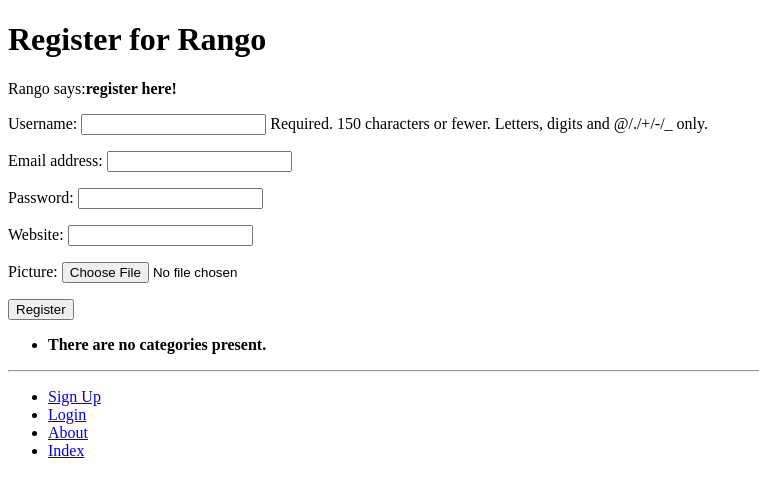
After one commit to coldmoon6261/django_learning, a Django app: page /rango/register/ in a window 1280 px wide. The commit adds this page. Shown: the top 497 px of the page, without its empty margins (0-759 px from the left). Run offline with Django 3.2, Linux system fonts and the light colour scheme; data that the repository does not hold is empty.

Commit message:
Chapter9 - 'User Authentication' finished.

```diff
--- a/tango_with_django_project/rango/admin.py
+++ b/tango_with_django_project/rango/admin.py
@@ -1,5 +1,5 @@
 from django.contrib import admin
-from rango.models import Category, Page
+from .models import Category, Page, UserProfile
 
 class PageAdmin(admin.ModelAdmin):
     list_display = ('title', 'category', 'url')
@@ -9,3 +9,4 @@
 # Register your models here.
 admin.site.register(Category, CategoryAdmin)
 admin.site.register(Page, PageAdmin)
+admin.site.register(UserProfile)
--- a/tango_with_django_project/rango/forms.py
+++ b/tango_with_django_project/rango/forms.py
@@ -1,5 +1,6 @@
 from django import forms
-from .models import Page, Category
+from django.contrib.auth.models import User
+from .models import Page, Category, UserProfile
 
 class CategoryForm(forms.ModelForm):
     name = forms.CharField(max_length=128, help_text="Please enter the category name.")
@@ -26,3 +27,15 @@
     class Meta:
         model = Page
         exclude = ('category',)
+
+class UserForm(forms.ModelForm):
+    password = forms.CharField(widget=forms.PasswordInput())
+
+    class Meta:
+        model = User
+        fields = ('username', 'email', 'password')
+
+class UserProfileForm(forms.ModelForm):
+    class Meta:
+        model = UserProfile
+        fields = ('website', 'picture')
--- a/tango_with_django_project/rango/models.py
+++ b/tango_with_django_project/rango/models.py
@@ -1,5 +1,6 @@
 from django.db import models
 from django.template.defaultfilters import slugify
+from django.contrib.auth.models import User
 
 class Category(models.Model):
     name = models.CharField(max_length=128, unique=True)
@@ -26,4 +27,10 @@
     def __str__(self):
         return self.title
 
-# Create your models here.
+class UserProfile(models.Model):
+    user = models.OneToOneField(User, on_delete=models.CASCADE)
+    website = models.URLField(blank=True)
+    picture = models.ImageField(upload_to='profile_images', blank=True)
+
+    def __str__(self):
+        return self.user.username
--- a/tango_with_django_project/rango/templatetags/rango_template_tags.py
+++ b/tango_with_django_project/rango/templatetags/rango_template_tags.py
@@ -1,5 +1,5 @@
 from django import template
-from rango.models import Category
+from ..models import Category
 
 register = template.Library()
 
--- a/tango_with_django_project/rango/urls.py
+++ b/tango_with_django_project/rango/urls.py
@@ -1,6 +1,6 @@
 from django.urls import path
 from django.urls import include
-from rango import views
+from . import views
 
 app_name = 'rango'
 
@@ -11,5 +11,9 @@
         views.show_category, name ='show_category'),
     path('add_category/', views.add_category, name = 'add_category'),
     path('category/<slug:category_name_slug>/add_page/',
-        views.add_page, name = 'add_page')
+        views.add_page, name = 'add_page'),
+    path('register/', views.register, name = 'register'),
+    path('login/', views.uesr_login, name = 'login'),
+    path('restricted/', views.resricted, name = 'restricted'),
+    path('logout/', views.user_logout, name = 'logout'),
 ]
--- a/tango_with_django_project/rango/views.py
+++ b/tango_with_django_project/rango/views.py
@@ -1,8 +1,11 @@
 from django.shortcuts import render, redirect
-# from django.http import HttpResponse
-from rango.models import Category, Page
-from rango.forms import CategoryForm, PageForm
+from django.http import HttpResponse
+from .models import Category, Page
+from .forms import CategoryForm, PageForm, UserForm, UserProfileForm
 from django.urls import reverse
+from django.contrib.auth import authenticate, login, logout
+from django.contrib.auth.decorators import login_required
+
 
 def index(request):
 # Query the database for a list of ALL categories currently stored.
@@ -76,3 +79,64 @@
             print(form.errors)
     context_dict = {'form':form, 'category':category}
     return render(request, 'rango/add_page.html', context_dict)
+
+def register(request):
+    registered = False
+
+    if request.method == 'POST':
+        uesr_form = UserForm(data=request.POST)
+        profile_form = UserProfileForm(data=request.POST)
+
+        if uesr_form.is_valid() and profile_form.is_valid():
+            user = uesr_form.save()
+            user.set_password(user.password)
+            user.save()
+
+            profile = profile_form.save(commit=False)
+            profile.user = user
+
+            if 'picture' in request.FILES:
+                profile.picture = request.FILES['picture']
+            profile.save()
+
+            registered = True
+        else:
+            print(uesr_form.errors, profile_form.errors)
+    else:
+        uesr_form = UserForm()
+        profile_form = UserProfileForm()
+
+    return render(request,
+                  'rango/register.html',
+                  {'user_form':uesr_form,
+                   'profile_form':profile_form,
+                   'registered':registered})
+
+def uesr_login(request):
+    if request.method == 'POST':
+        username = request.POST.get('username')
+        password = request.POST.get('password')
+
+        user = authenticate(username=username,password=password)
+
+        if user:
+            if user.is_active:
+                login(request, user)
+                return redirect(reverse('rango:index'))
+            else:
+                return HttpResponse('Your Rango account is disabled.')
+        else:
+            print('Invalid login details:{0}, {1}'.format(username, password))
+            return HttpResponse('Invalid login details supplied.')
+
+    else:
+        return render(request, 'rango/login.html')
+
+@login_required
+def resricted(request):
+    return HttpResponse("Since you're logged in, you can see this text!")
+
+@login_required
+def user_logout(request):
+    logout(request)
+    return redirect(reverse('rango:index'))
--- a/tango_with_django_project/templates/rango/about.html
+++ b/tango_with_django_project/templates/rango/about.html
@@ -4,6 +4,7 @@
 {% block title_block %}
 	About Rango
 {% endblock %}
+
 {% block body_block %}
 	<h1>Rango says...</h1>
 	<div>
--- a/tango_with_django_project/templates/rango/add_page.html
+++ b/tango_with_django_project/templates/rango/add_page.html
@@ -1,5 +1,6 @@
 {% extends 'rango/base.html' %}
 {% load staticfiles %}
+
 {% block title_block %}
     Add a Page
 {% endblock %}
@@ -13,8 +14,8 @@
         {% endfor %}
         {% for field in form.visible_fields %}
             {{field.errors}}
-            {{field.help_text}}
-            {{field}}
+            {{field.help_text}}<br/>
+            {{field}}<br/>
         {% endfor %}
         <input type="submit" name="submit" value="Create Page"/>
     </form>
--- a/tango_with_django_project/templates/rango/base.html
+++ b/tango_with_django_project/templates/rango/base.html
@@ -25,7 +25,15 @@
         <hr />
         <div>
             <ul>
+            {% if user.is_authenticated %}
+                <li><a href="{% url 'rango:restricted' %}">Restricted Page</a></li>
+                <li><a href="{% url 'rango:logout' %}">Logout</a></li>
                 <li><a href="{% url 'rango:add_category' %}">Add New Category</a></li>
+                <li><a href="{% url 'rango:restricted' %}">Restricted</a></li>
+                {% else %}
+                <li><a href="{% url 'rango:register' %}">Sign Up</a></li>
+                <li><a href="{% url 'rango:login' %}">Login</a></li>
+            {% endif %}
                 <li><a href="{% url 'rango:about' %}">About</a></li>
                 <li><a href="{% url 'rango:index' %}">Index</a></li>
             </ul>
--- /dev/null
+++ b/tango_with_django_project/templates/rango/register.html
@@ -0,0 +1,24 @@
+{% extends 'rango/base.html' %}
+{% load staticfiles %}
+
+{% block title_block %}
+    Register
+{% endblock %}
+
+{% block body_block %}
+    <h1>Register for Rango</h1>
+    {% if registerd %}
+        Rango says:<strong>thank you for registering!</strong>
+        <a href="{% url 'rango:index' %}">Return to the homepage</a><br/>
+    {% else %}
+        Rango says:<strong>register here!</strong>
+        <form id="user_form" method="post" action="{% url 'rango:register' %}" enctype="multipart/form-data">
+            {% csrf_token %}
+            <!--Display each form-->
+            {{user_form.as_p}}
+            {{profile_form.as_p}}
+            <!--Provide a button to click to submit the form.-->
+            <input type="submit" name="submit" value="Register"/>
+        </form>
+    {% endif %}
+{% endblock %}
```
Also changed, not shown: tango_with_django_project/tango_with_django_project/settings.py (+12 -0 lines), tango_with_django_project/templates/rango/add_category.html (+5 -3 lines), tango_with_django_project/templates/rango/category.html (+8 -0 lines), tango_with_django_project/templates/rango/index.html (+7 -1 lines), tango_with_django_project/templates/rango/login.html (added, +18 -0 lines), tango_with_django_project/templates/rango/restricted.html (added, +10 -0 lines), tango_with_django_project/rango/migrations/0005_userprofile.py (added).
